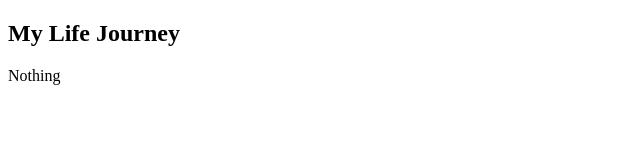
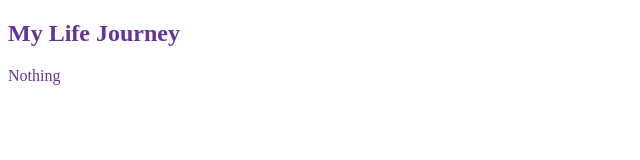
Before and after one commit to akrmSujan/my-simple-website, a plain HTML site: page rep.html in a window 1280 px wide. Shown: the whole page, without its empty margins (0-640 px from the left). Drawn offline with Linux system fonts and the light colour scheme.

Commit message:
first commit

```diff
--- /dev/null
+++ b/blog.css
@@ -0,0 +1,3 @@
+div{
+    color: rebeccapurple;
+}
--- a/rep.html
+++ b/rep.html
@@ -4,9 +4,12 @@
     <meta charset="UTF-8">
     <meta name="viewport" content="width=device-width, initial-scale=1.0">
     <title>Me and My github</title>
+    <link rel="stylesheet" href="blog.css">
 </head>
 <body>
+    <div>
     <h2>My Life Journey</h2>
     <p>Nothing</p>
+    </div>
 </body>
 </html>
```
